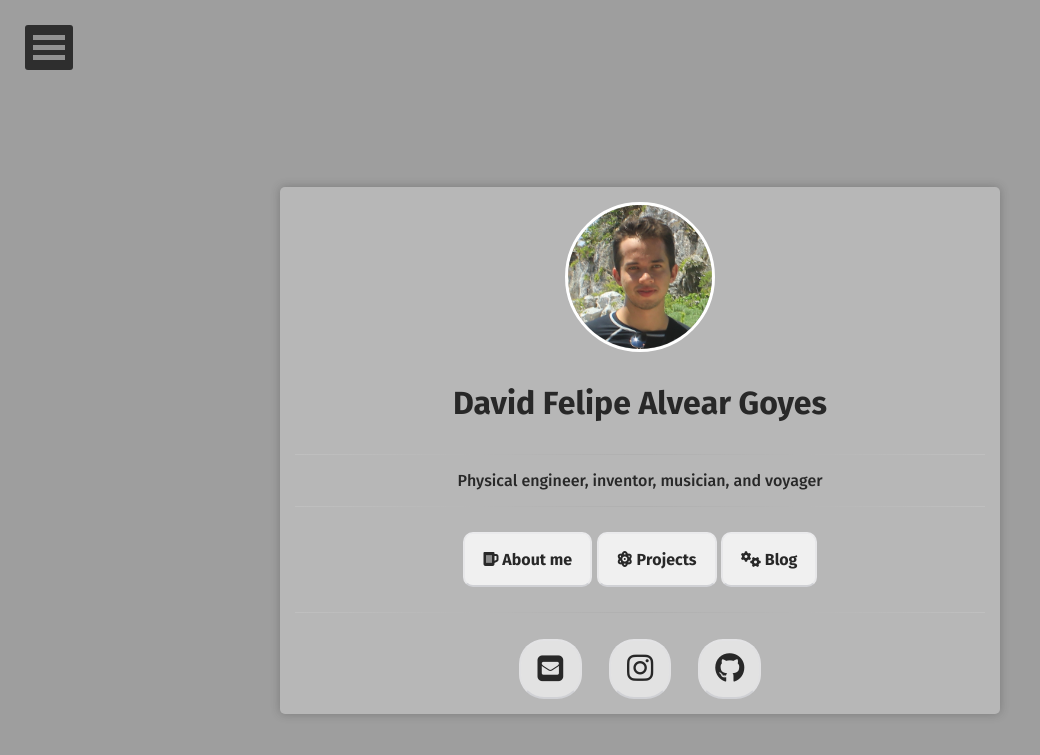
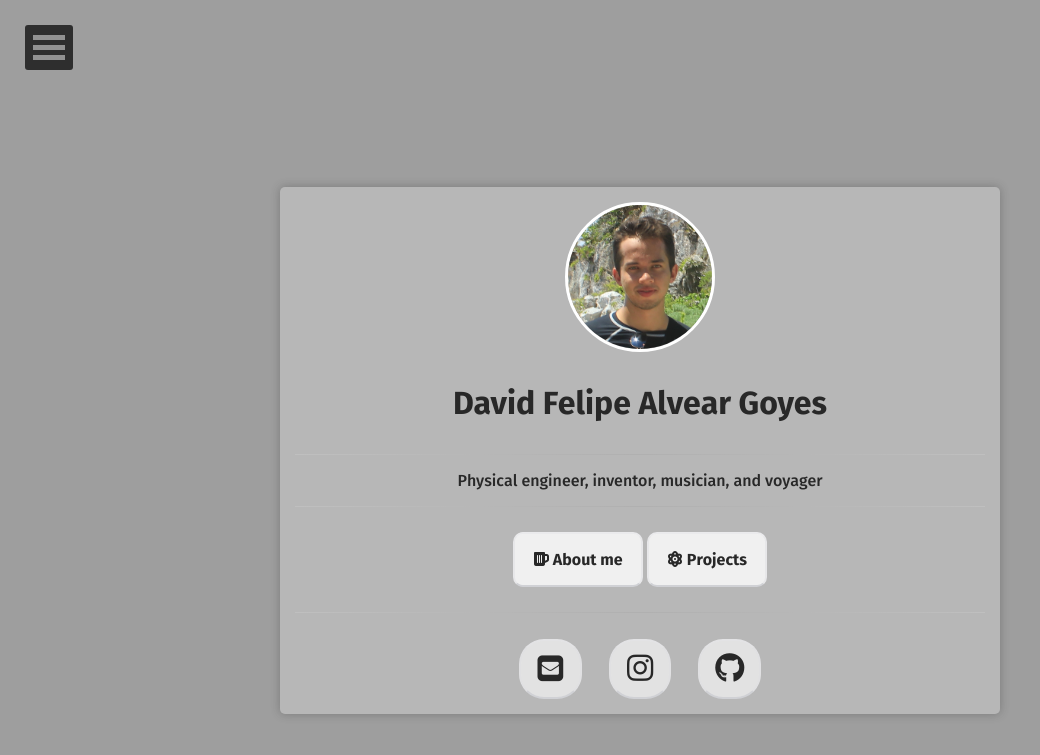
Before and after one commit to dfalveargOT/dfalveargOT.github.io, a Jekyll site: the page built from index.html, in a window 1280 px wide. Shown: the top 755 px of the page, without its empty margins (0-1040 px from the left). Built offline with Jekyll 4.4.1, drawn with Linux system fonts in a browser that asks for light colours; nearby versions of some CDN libraries; some web fonts are replaced.

Commit message:
Update home.html

```diff
--- a/_layouts/home.html
+++ b/_layouts/home.html
@@ -40,9 +40,6 @@ layout: compress
                       <a class="btn_main zoombtn" href="{{ site.url }}/projects"><i class="fas fa-atom"></i>
                          Projects
                          </a>
-                         <a class="btn_main zoombtn" href="{{ site.url }}/posts"><i class="fas fa-cogs"></i>
-                         Blog
-                         </a>
                  </h3>
                 {% include social-links.html %}
             </div>
```
